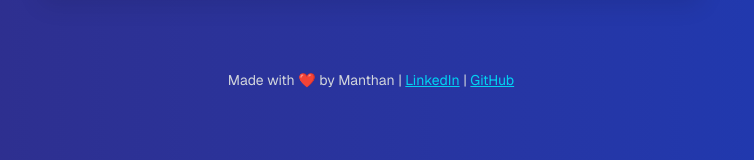
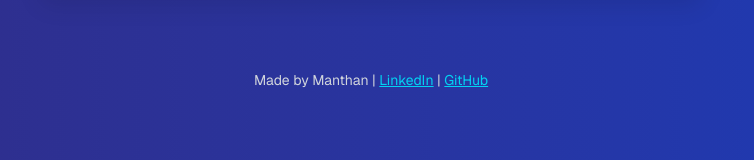
Before and after one commit to ManthanKaria/fraud-job-detector, a Next.js app in the folder frontends/: page / in a window 1280 px wide. Shown: the part 556-716 px from the top of the page, without its empty margins (269-1023 px from the left). Built offline with nearby package versions, Linux system fonts and the light colour scheme.

Commit message:
Update page.js

```diff
--- a/frontends/app/page.js
+++ b/frontends/app/page.js
@@ -174,7 +174,7 @@ export default function Home() {
 
       {/* Footer */}
       <footer className="mt-20 mb-6 text-sm text-gray-300">
-        Made with ❤️ by Manthan |{" "}
+        Made by Manthan |{" "}
         <a
           href="https://www.linkedin.com/in/manthankaria/"
           className="underline text-cyan-400 hover:text-cyan-500"
```
